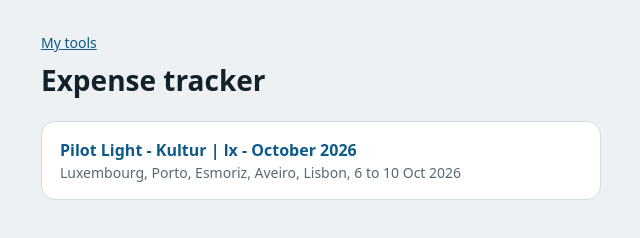
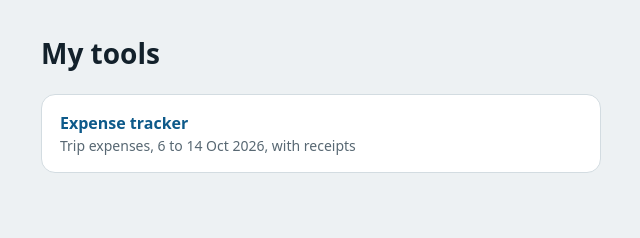
Before and after one commit to idNess/mytools, a plain HTML site: page expense_tracker/index.html in a window 1280 px wide. Shown: the whole page, without its empty margins (319-959 px from the left). Drawn offline with Linux system fonts and the light colour scheme.

Commit message:
Add files via upload

```diff
--- a/expense_tracker/index.html
+++ b/expense_tracker/index.html
@@ -1,16 +1,15 @@
 <!doctype html>
-<html lang="en"><head><meta charset="utf-8"><meta name="viewport" content="width=device-width, initial-scale=1"><title>Expense tracker</title>
+<html lang="en"><head><meta charset="utf-8"><meta name="viewport" content="width=device-width, initial-scale=1"><title>My tools</title>
 <style>
 :root{--bg:#EDF1F3;--surface:#fff;--ink:#13212B;--muted:#586873;--line:#D3DCE1;--accent:#0E5A8A}
 @media (prefers-color-scheme:dark){:root{--bg:#0F1A21;--surface:#17262F;--ink:#E7EEF2;--muted:#93A5B0;--line:#294049;--accent:#5FB0E6}}
 body{margin:0;background:var(--bg);color:var(--ink);font:16px/1.5 system-ui,-apple-system,"Segoe UI",Roboto,sans-serif}
 main{max-width:560px;margin:0 auto;padding:32px 16px}
-.crumbs{margin:0 0 6px;font-size:14px;color:var(--muted)}.crumbs a{color:var(--accent)}
 h1{font-size:28px;margin:0 0 20px}
 ul{list-style:none;margin:0;padding:0;background:var(--surface);border:1px solid var(--line);border-radius:14px;overflow:hidden}
 li+li{border-top:1px solid var(--line)}
-a.p{display:block;padding:16px 18px;color:var(--ink);text-decoration:none}
-a.p:hover{background:var(--bg)}a.p b{color:var(--accent)}a.p span{display:block;color:var(--muted);font-size:14px}
-</style></head><body><main><nav class="crumbs"><a href="../">My tools</a></nav><h1>Expense tracker</h1><ul>
-<li><a class="p" href="pilot_light_kultur_lx_october_2026/"><b>Pilot Light - Kultur | lx - October 2026</b><span>Luxembourg, Porto, Esmoriz, Aveiro, Lisbon, 6 to 10 Oct 2026</span></a></li>
+a{display:block;padding:16px 18px;color:var(--ink);text-decoration:none}
+a:hover{background:var(--bg)}a b{color:var(--accent)}a span{display:block;color:var(--muted);font-size:14px}
+</style></head><body><main><h1>My tools</h1><ul>
+<li><a href="expense_tracker/"><b>Expense tracker</b><span>Trip expenses, 6 to 14 Oct 2026, with receipts</span></a></li>
 </ul></main></body></html>
```
